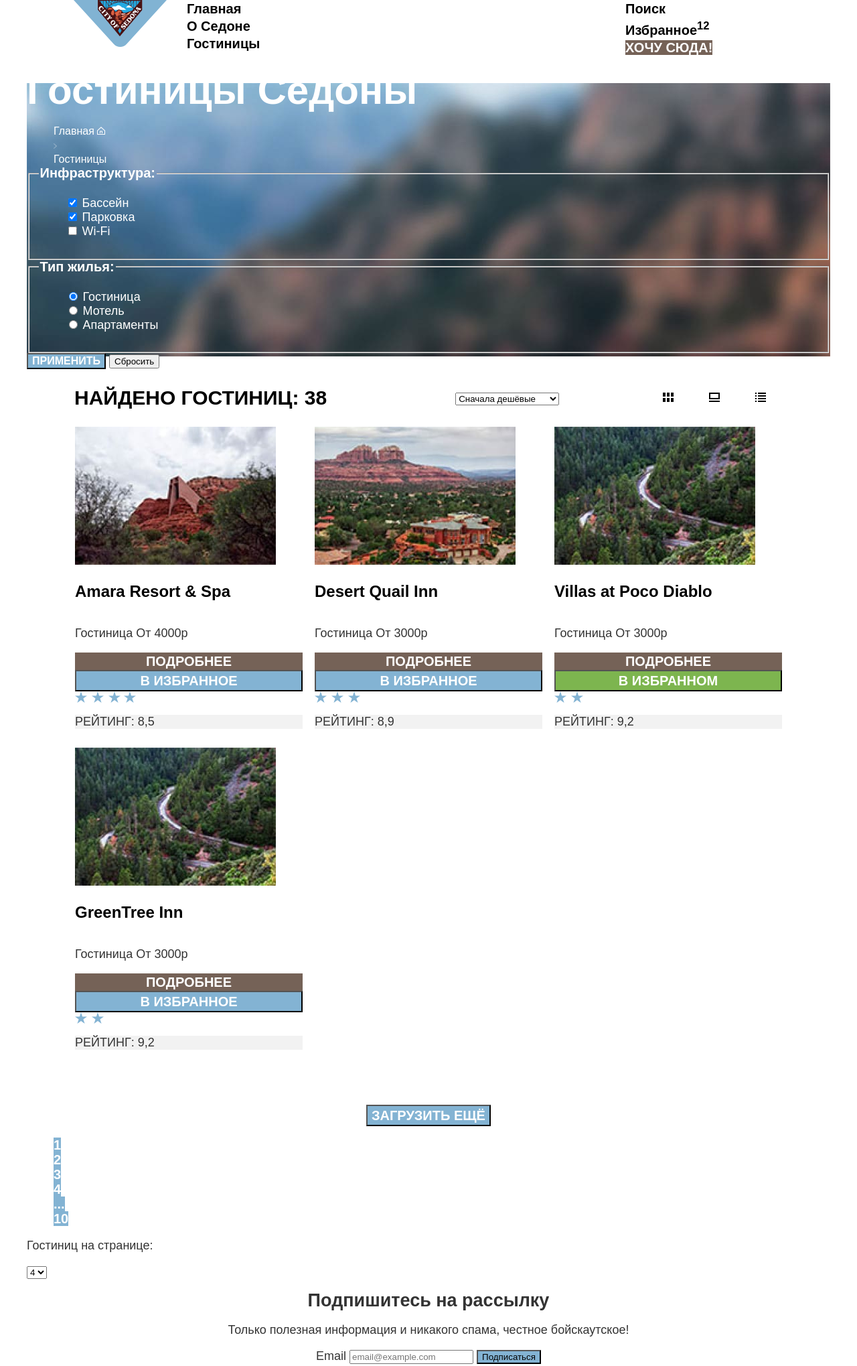
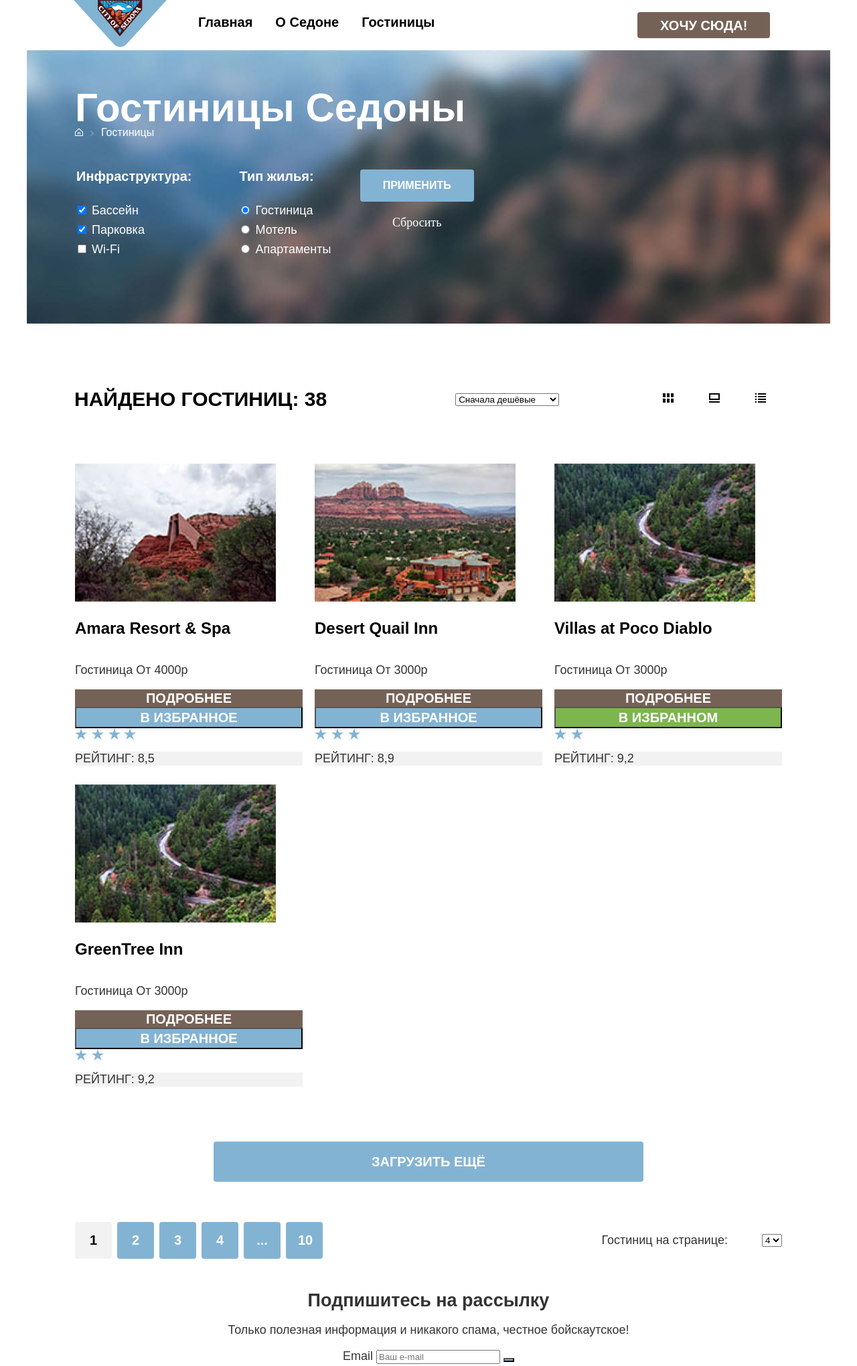
Before and after one commit to htmlacademy-htmlcss/2022839-sedona-33, a plain HTML site: page Catalog.html in a window 1280 px wide. Shown: the top 2039 px of the page at 67% size. Drawn offline with Linux system fonts and the light colour scheme.

Commit message:
added basic styles to catalog and index

```diff
--- a/Catalog.html
+++ b/Catalog.html
@@ -39,27 +39,30 @@
         </a>
        </li>
         <li class="navigation-item">
-          <a class="button button-all"  href="catalog.html">Хочу сюда!</a>
+          <a class="button button-navigation"  href="catalog.html">Хочу сюда!</a>
         </li>
      </ul>
     </nav>
   </header>
-<main class="main-inner main-container">
+<main class="main-container">
   <div class="page-container catalog">
-    <header class="inner-header">
+    <div class="catalog-banner">
+      <div class="inner-header">
         <h1 class="inner-header-title">Гостиницы Седоны</h1>
         <ul class="breadcrumbs">
           <li class="breadcrumbs-item">
-          <a class="breadcrumbs-link" href="index.html">Главная
             <img src="images/breadcrumbs_house.svg" width="12" height="12" alt="">
+            <a class="breadcrumbs-link visually-hidden" href="index.html">Главная
             </a>
           </li>
+          <li class="breadcrumbs-item">
           <img src="images/nav-link-right.svg" width="5" height="8">
+        </li>
           <li class="breadcrumbs-item">
             <a class="breadcrumbs-link">Гостиницы</a>
           </li>
         </ul>
-     </header>
+      </div>
       <section class="catalog-products">
         <h2 class="visually-hidden" hidden>Каталог отелей с фильтрами</h2>
         <form class="catalog-filter" action="https://echo.htmlacademy.ru/" method="get">
@@ -109,10 +112,13 @@
                 </li>
               </ul>
           </fieldset>
-      <button class="button-catalog" type="submit">Применить</button>
+        <div class="filter-wrap">
+          <button class="button-submit" type="submit">Применить</button>
           <button class="button-reset" type="reset">Сбросить</button>
+        </div>
         </form>
       </section>
+  </div>
     <div class="catalog-sorting-column">
       <div class="sorting-container">
         <h2 class="catalog-title">Найдено гостиниц: 38</h2>
@@ -205,8 +211,7 @@
               </a>
             </li>
             <li class="pagination-item">
-              <a class="pagination-link pagination-next" href="#">
-                <span class="visually-hidden">...</span>
+              <a class="pagination-link pagination-next" href="#">...
               </a>
             </li>
             <li class="pagination-item">
@@ -214,7 +219,7 @@
               </a>
             </li>
             </ul>
-            <p>Гостиниц на странице:</p>
+            <p class="pagination-copy">Гостиниц на странице:</p>
               <select class="select-control" aria-label="Гостиниц на странице:">
                 <option value="4">4</option>
                 <option value="6">6</option>
@@ -228,7 +233,7 @@
         честное бойскаутское!</p>
       <form class="subscribe-form" action="https://echo.htmlacademy.ru/" method="post">
         <label for="subscribe-email">Email</label>
-        <input class="field" placeholder="email@example.com" type="email" name="newsletter-email" id="newsletter-email" required>
+        <input class="field" placeholder="Ваш e-mail" type="email" name="newsletter-email" id="newsletter-email" required>
         <button class="subscribe-button" type="submit">
           <span class="visually-hidden">Подписаться</span>
         </button>
@@ -237,7 +242,6 @@
   </div>
 </main>
 <footer class="page-footer">
-  <div class="page-footer-container">
   <section class="footer-social">
     <h2 class="visually-hidden">Найти в соц сетях</h2>
     <ul class="footer-social-list">
@@ -272,7 +276,6 @@
       <img class="page-fotter-logo" src="images/logo_htmlacademy.svg" width="115" height="34" alt="logo_htmlacademy" >
     </a>
   </section>
-  </div>
 </footer>
 </body>
 </html>
--- a/styles/styles.css
+++ b/styles/styles.css
@@ -26,19 +26,41 @@
     font-size: 18px;
     line-height: 21px;
     background-color: white;
-  }
+}
+
+.visually-hidden {
+    position: absolute;
+    width: 1px;
+    height: 1px;
+    margin: -1px;
+    padding: 0;
+    border: 0;
+    clip:rect(0 0 0 0);
+    overflow: hidden;
+
+}
+
 .main-container {
-      flex-grow: 1;
+    flex-grow: 1;
   }
 
 .page-container {
     width: 1200px;
     margin: 0 auto;
-  }
+}
 
 .index-banner {
     background-image: url(../images/index-background.jpg);
     background-size: 1200px;
+    width: 1200px;
+    height: 485px;
+}
+
+.main-picture-logo {
+    display: block;
+    margin: 0 auto;
+    padding-top: 51px;
+
 }
 
 /* Index Header */
@@ -49,45 +71,52 @@
 
 .navigation {
     display: flex;
-    width: 1200px;
+    width: 1060px;
     margin: 0 auto;
 }
 
 .page-header-logo {
     width: 139px;
-    margin-left: 70px;
     margin-right: 30px;
 }
 
 .navigation-list{
+    display: flex;
     width: 514px;
     margin: 0;
     padding: 0;
+    list-style-type: none;
 }
 
 .navigation-user {
     max-width: 306px;
+    min-width: 42px;
+    min-height: 66px;
     margin-left: auto;
+    align-items: center;
 }
 
 .navigation-link {
+    display: block;
+    padding: 20px 17px;
     font-weight: 700;
     font-size: 20px;
     line-height: 26px;
     text-align: center;
     color: #000000;
-    list-style-type: none;
     text-decoration: none;
 }
 .navigation-item{
     list-style-type: none;
 }
 
-.main-picture-logo {
-    display: block;
-    margin: 0 auto;
+
+.button-navigation {
+    padding: 9px 34px 8px 34px;
+    border-radius: 4px;
+    margin-left: 20px;
+
 }
-
 /* Advantages */
 
 .main-index {
@@ -98,7 +127,6 @@
     display: flexbox;
     background-color: white;
     width: 1200px;
-    height: 282px;
     text-align: center;
 }
 
@@ -122,26 +150,44 @@
 }
 
 .advantages-title{
-    margin-top: 61px;
+    display: block;
+    margin-top: 63px;
+    margin-bottom: 31px;
 }
 
 .advantages-title-copy, .CTA-copy {
+    display: block;
     font-size: 22px;
     line-height: 26px;
+}
+
+.advantages-title-copy {
+    margin-bottom: 80px;
 }
 
 .advantages-list-title {
     font-size: 24px;
     line-height: 28px;
+    margin-top: 23px;
+    margin-bottom: 20px;
     color: black;
     text-transform: uppercase;
 }
 .advantages-list-title-with-picture{
     font-size: 24px;
     line-height: 28px;
+    margin-bottom: 29px;
     color: white;
     text-transform: uppercase;
 }
+
+.advantages-description-with-picture, .advantages-description{
+    margin: 0;
+    display: block;
+    margin-bottom: 30px;
+}
+
+
 
 .advantages-item-picture {
     display: flex;
@@ -149,7 +195,6 @@
     justify-content: center;
     background-color: rgb(131, 179, 211);
     color: white;
-
 }
 
 .advantages-item, .main-icon-advantages {
@@ -178,14 +223,41 @@
     background-color: rgb(117, 98, 87);
 }
 
+.catalog-search-more-button {
+    display: block;
+    max-width: 1056px;
+
+}
+
 .search-show-more, .subscribe-button {
     background-color: rgb(131, 179, 211);
+}
+
+.search-show-more{
+    padding: 17px 236px;
+    border: 0;
+    border-radius: 4px;
 }
 
 .CTA {
     background-color: white;
     text-align: center;
     margin: 0;
+    padding: 91px 240px 93px 240px;
+}
+
+.CTA-title {
+    margin: 0;
+    margin-bottom: 29px;
+}
+
+.CTA-copy {
+    margin-bottom: 71px;
+}
+
+.button-CTA {
+    padding: 15px 150px;
+    border-radius: 10px;
 }
 
 .subscribe {
@@ -199,19 +271,39 @@
     text-align: center;
 }
 
+
+
 /* Footer*/
 
-.page-footer-container{
+.page-footer {
     display: flex;
     justify-content: space-between;
     width: 1200px;
     margin: 0 auto;
+    padding-top: 40px;
+    padding-bottom: 30px;
     background-color: white;
 }
 
 .footer-social{
     width: 120px;
-    margin-right: 72px;
+    margin: 0;
+    padding: 0;
+
+}
+.footer-social-list {
+    display: flex;
+}
+
+.footer-social-item {
+    list-style-type: none;
+    width: 17px;
+    height: 16px;
+    margin-right: 29px;
+}
+
+.footer-social-item:nth-child(3n) {
+    margin-right: 0;
 }
 
 .footer-contacts-address-phone {
@@ -232,22 +324,41 @@
     background-repeat: no-repeat;
 }
 
+.catalog-banner {
+    height: 408px;
+    padding: 35px 72px;
+}
+
 .inner-header {
     color: rgb(51, 51, 51);
     color: white;
 }
 
 .inner-header-title {
+    display: block;
+    word-wrap: break-word;
     font-size: 60px;
     text-transform: capitalize;
-    margin-right: 71px;
+    margin-bottom: 5px;
 
 }
 
+.filter-wrap {
+    display:flex;
+    flex-direction: column;
+    align-items: center;
+}
 .breadcrumbs{
     list-style-type: none;
     text-decoration: none;
     margin: 0;
+    padding:0;
+    display: flex;
+    align-items: baseline;
+}
+
+.breadcrumbs-item {
+    margin: 11px 11px 45px 0;
 
 }
 
@@ -262,20 +373,64 @@
     color: white;
 }
 
+.catalog-filter{
+    display:flex;
+
+}
+
 .catalog-filter-list, .hotel-list{
     list-style-type: none;
     text-decoration: none;
 }
 
+.catalog-filter-list {
+    padding: 0;
+    margin: 0;
+}
+
 .catalog-filter-title{
     font-size: 20px;
     font-weight: 700;
+    margin-bottom: 30px;
+    margin-right: 67px;
+}
 
+.catalog-filter-group {
+    border-style: unset;
+    margin: 0;
+    padding: 0;
+}
+
+.control-input{
+    margin-bottom: 13px;
+}
+
+.button-reset{
+    background: transparent;
+    border: transparent;
+    font-family: PT Sans;
+    font-size: 18px;
+    color: white;
 }
 .button-catalog {
     text-decoration: none;
     font-weight: 700;
     font-size: 16px;
+    text-align: center;
+    text-transform: uppercase;
+    color: white;
+    background-color: rgb(131, 179, 211);
+}
+
+.button-submit {
+    text-decoration: none;
+    font-weight: 700;
+    font-size: 16px;
+    padding: 15px 34px;
+    border: 0px;
+    border-radius: 4px;
+    margin: 0;
+    margin-bottom: 20px;
     text-align: center;
     text-transform: uppercase;
     color: white;
@@ -303,7 +458,7 @@
     grid-template-columns: repeat(3, 340px);
     grid-column-gap: 18px;
     grid-row-gap: 10px;
-    margin-bottom: 64px;
+    margin-bottom: 34px;
     padding: 0 70px 0 72px;
 }
 
@@ -323,7 +478,9 @@
     align-items: center;
     width: 1057px;
     margin-left: 71px ;
+    margin-bottom: 53px;
 }
+
 
 .hotel-card-title {
     font-size: 24px;
@@ -346,23 +503,60 @@
 .catalog-search-more-button {
     width: 1056px;
     margin: 0 auto;
-    display: flex;
+    text-align: center;
+    padding-top: 30px;
+    padding-bottom: 30px;
 }
 
 .search-show-more {
     margin: 0 auto;
-    align-items: center;
+
 }
 
+.pagination-block {
+    display: flex;
+    padding-top: 30px;
+    padding-bottom: 30px;
+    margin-right: 72px;
+    margin-left: 72px;
+    align-items: center;
+
+}
 
 .pagination {
-    background-color: white;
+    display: flex;
+    margin: 0;
+    padding: 0;
     list-style-type: none;
 }
+
+.pagination-item:not(:last-child) {
+    margin-right: 8px;
+}
+
+.pagination-copy {
+    display: block;
+    margin: 0;
+    margin-left: auto;
+    margin-right: 51px;
+}
+
 .pagination-link {
+    display: block;
     color: white;
     background-color:rgb(131, 179, 211);
+    box-sizing: border-box;
+    width: 55px;
+    height: 55px;
+    padding: 17px 18px;
+    border-radius: 4px;
     font-size: 20px;
     font-weight: 700;
     text-decoration: none;
+    text-align: center;
 }
+
+.pagination-current {
+    background-color: rgb(242, 242, 242);
+    color: black;
+}
```
Also changed, not shown: index.html (+13 -10 lines). Lines whose indentation alone changed are shown as unchanged.
